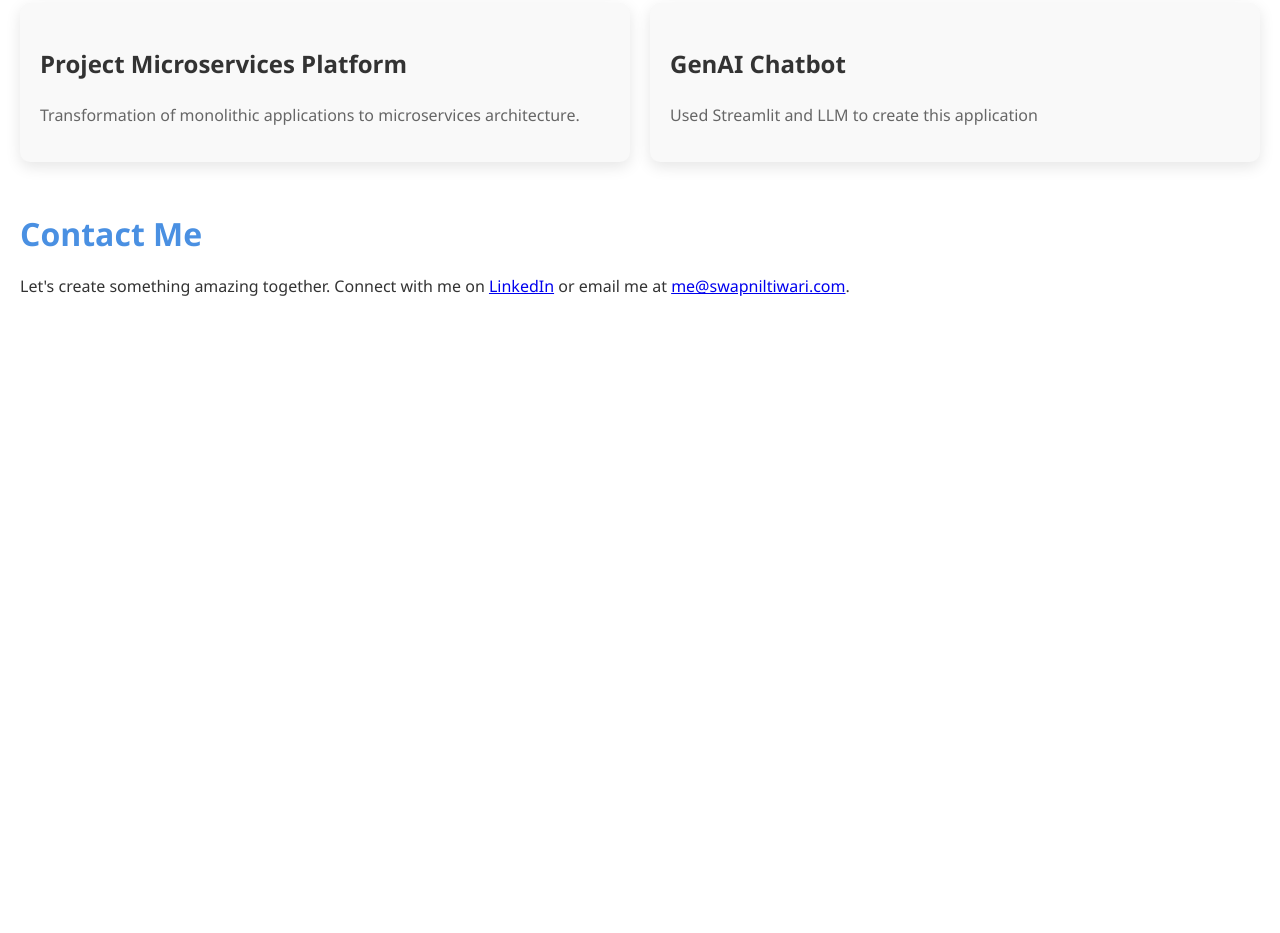
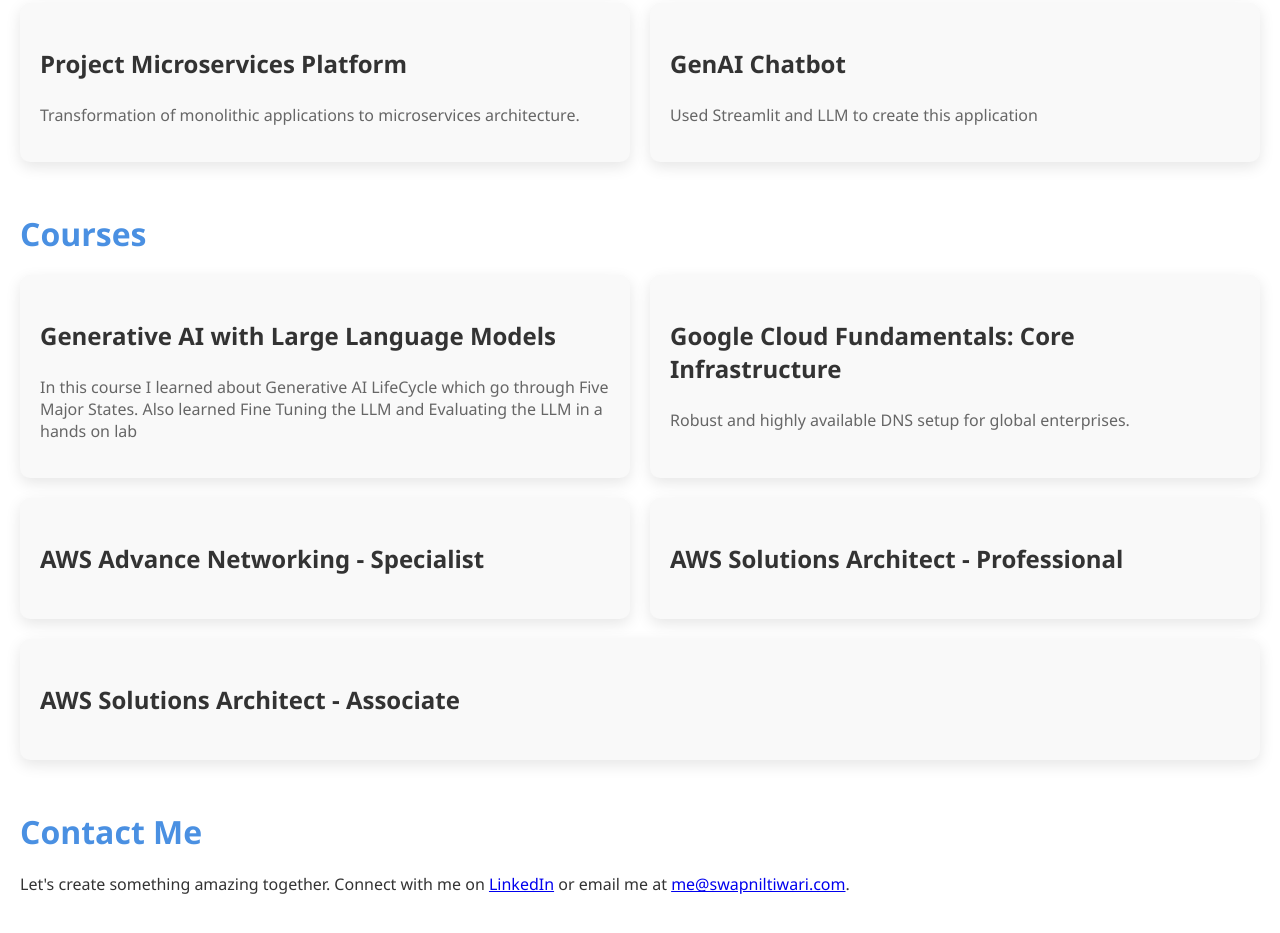
Before and after one commit to FilledVaccum/filledvaccum.github.io, a plain HTML site: page index.html in a window 1280 px wide. Shown: the part 1420-2353 px from the top of the page. Before the commit the page ends 1817 px from the top, so only its background shows below. Drawn offline with Linux system fonts and the light colour scheme.

Commit message:
Update index.html

```diff
--- a/index.html
+++ b/index.html
@@ -158,6 +158,32 @@
             </div>
         </section>
 
+        <section id="Courses & Certificates">
+            <h2>Courses</h2>
+            <div class="cards">
+                <div class="card">
+                    <h3>Generative AI with Large Language Models</h3>
+                    <p>In this course I learned about Generative AI LifeCycle which go through Five Major States. Also learned Fine Tuning the LLM and Evaluating the LLM in a hands on lab</p>
+                </div>
+                <div class="card">
+                    <h3>Google Cloud Fundamentals: Core Infrastructure</h3>
+                    <p>Robust and highly available DNS setup for global enterprises.</p>
+                </div>
+                <div class="card">
+                    <h3>AWS Advance Networking - Specialist </h3>
+                    <p></p>
+                </div>
+                <div class="card">
+                    <h3>AWS Solutions Architect - Professional</h3>
+                    <p></p>
+                </div>
+                <div class="card">
+                    <h3>AWS Solutions Architect - Associate</h3>
+                    <p></p>
+                </div>
+            </div>
+        </section>
+
         <section id="contact">
             <h2>Contact Me</h2>
             <p>Let's create something amazing together. Connect with me on <a href="https://www.linkedin.com/in/swapniltiwaridelhi">LinkedIn</a> or email me at <a href="mailto:me@swapniltiwari.com">me@swapniltiwari.com</a>.</p>
```
